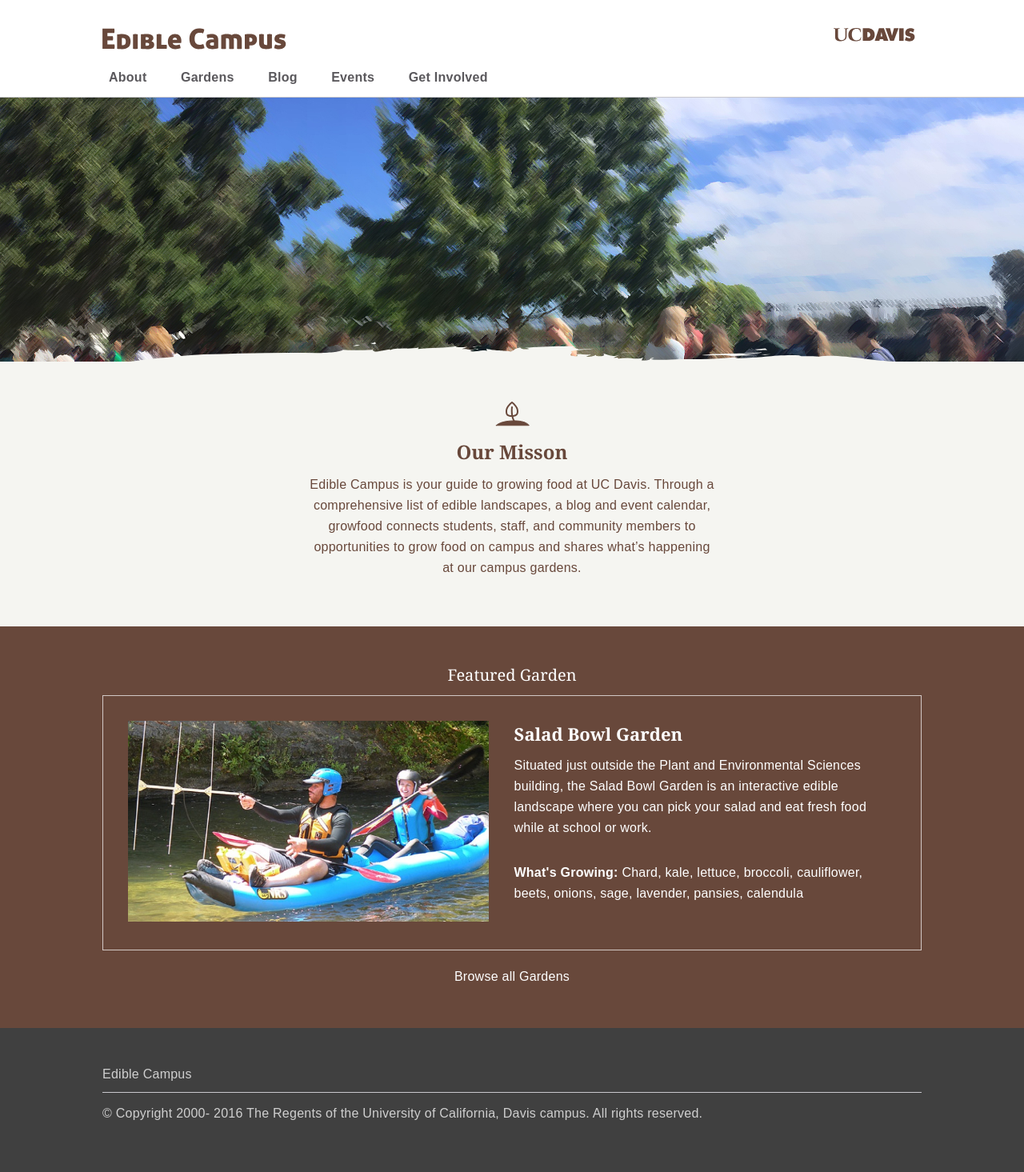
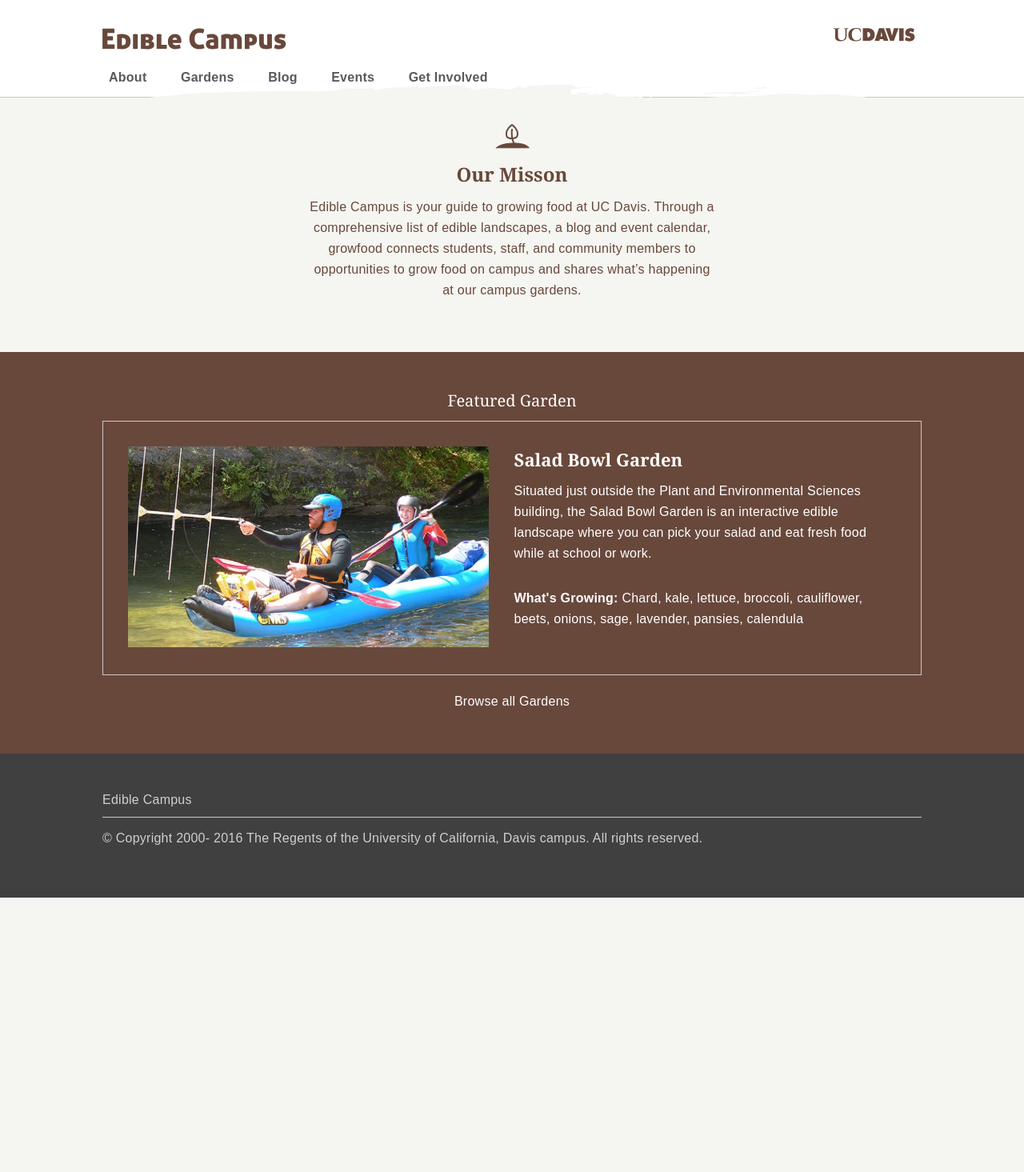
Before and after one commit to ucdavis/ediblecampus, a Jekyll site: the page built from index.html, in a window 1280 px wide. Shown: the whole page at 80% size. Built offline with Jekyll 4.4.1, drawn with Linux system fonts in a browser that asks for light colours; nearby versions of some CDN libraries; the list of posts is cut into pages by our own code; after the commit the page ends 1122 px from its top, so only the background shows below that.

Commit message:
#winning

```diff
--- a/_sass/_nivoslider.scss
+++ b/_sass/_nivoslider.scss
@@ -12,7 +12,7 @@
 .texture {
     position:relative;
     z-index:9999;
-    margin-top:-25px;
+    margin-top:-1.78%;
     text-align: center;
 }
 .nivoSlider {
@@ -21,7 +21,6 @@
     height: auto;
     overflow: hidden;
     z-index:-1;
-    min-height:330px;
 }
 
 .nivoSlider img {
--- a/_sass/_regions.scss
+++ b/_sass/_regions.scss
@@ -19,7 +19,11 @@
     .landing-lead_contents {
         text-align: center;
         width: 40%;
-        margin: 45px 30% 60px 30%;
+        margin: 2% 30% 5% 30%;
+        @include breakpoint (laptop) {
+            width:60%;
+            margin:2% 20% 5% 20%;
+        }
     }
 }
 .landing-feature-wrapper {
```
Also changed, not shown: 2 other files.
